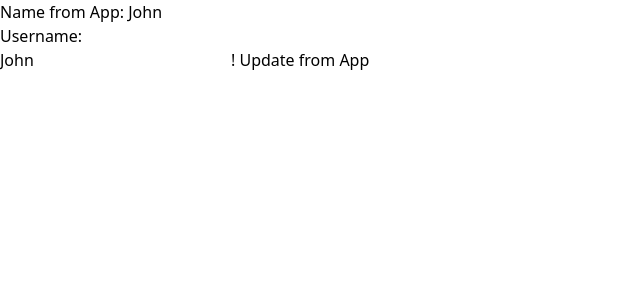
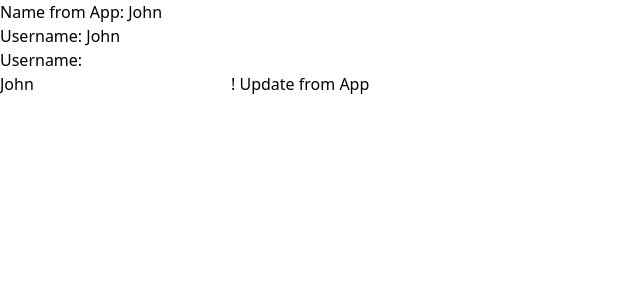
Before and after one commit to ala-garbaa-pro/SvelteKitPlayground, a SvelteKit app: page /l3-props-and-state/code-snippet/binding in a window 1280 px wide. Shown: the top 300 px of the page, without its empty margins (0-640 px from the left). Built offline with nearby package versions, Linux system fonts and the light colour scheme.

Commit message:
Update UserProfile.svelte

```diff
--- a/src/routes/l3-props-and-state/code-snippet/binding/UserProfile.svelte
+++ b/src/routes/l3-props-and-state/code-snippet/binding/UserProfile.svelte
@@ -1,12 +1,8 @@
 <script>
   export let username = "John Doe";
-
-  function updateUsername() {
-    username = "Svelte";
-  }
-
 </script>
 
+<p>Username: {username}</p>
 
 Username: <br />
 <input bind:value={username} />!
```
